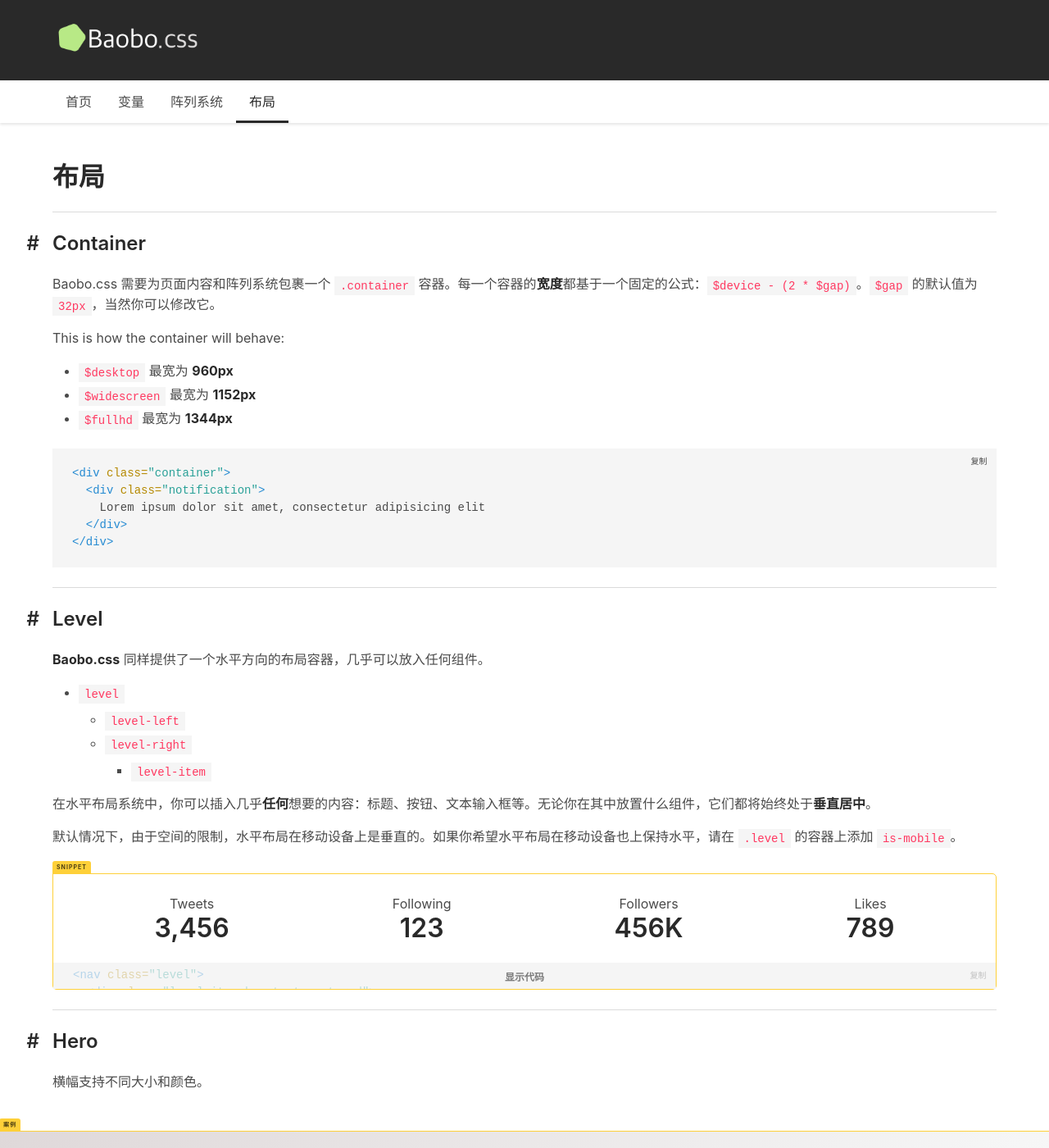
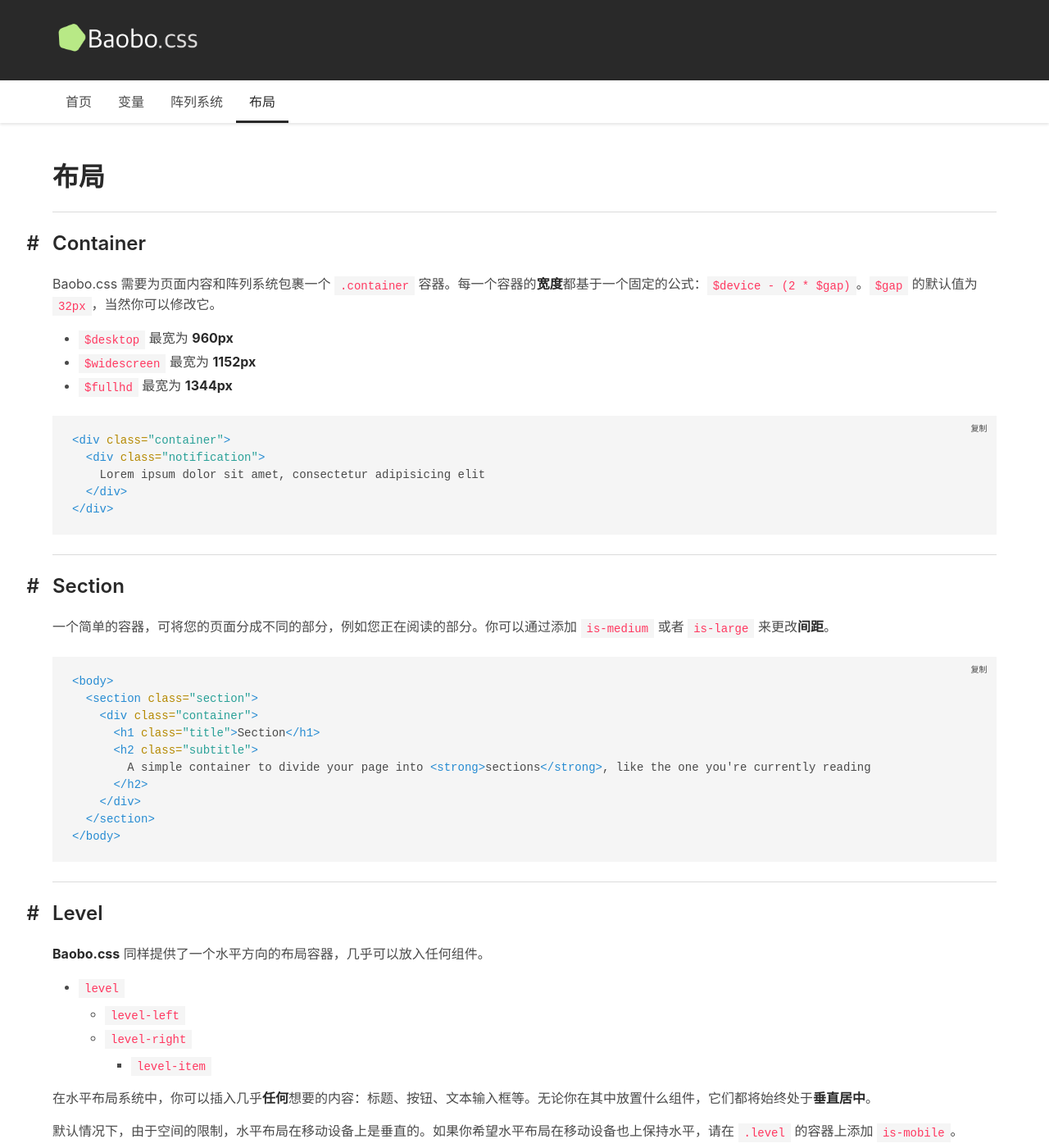
Before and after one commit to BaoboHealth/baobo.css, a Jekyll site: the page built from docs/layout.html, in a window 1280 px wide and 1400 px high. Shown: the whole window at 82% size. Built offline with Jekyll 4.4.1, drawn with Linux system fonts in a browser that asks for light colours.

Commit message:
添加文本容器文档内容

```diff
--- a/docs/layout.html
+++ b/docs/layout.html
@@ -11,6 +11,19 @@ doc-subtab: layout
     Lorem ipsum dolor sit amet, consectetur adipisicing elit
   </div>
 </div>
+{% endcapture %}
+
+{% capture section_example %}
+<body>
+  <section class="section">
+    <div class="container">
+      <h1 class="title">Section</h1>
+      <h2 class="subtitle">
+        A simple container to divide your page into <strong>sections</strong>, like the one you're currently reading
+      </h2>
+    </div>
+  </section>
+</body>
 {% endcapture %}
 
 {% capture nav_example %}
@@ -72,7 +85,6 @@ doc-subtab: layout
         Baobo.css 需要为页面内容和阵列系统包裹一个 <code>.container</code> 容器。每一个容器的<strong>宽度</strong>都基于一个固定的公式：<code>$device - (2 * $gap)</code>。<code>$gap</code> 的默认值为 <code>
         32px</code>，当然你可以修改它。
       </p>
-      <p>This is how the container will behave:</p>
       <ul>
         <li><code>$desktop</code> 最宽为 <strong>960px</strong></li>
         <li><code>$widescreen</code> 最宽为 <strong>1152px</strong></li>
@@ -81,6 +93,16 @@ doc-subtab: layout
     </div>
 
     {% highlight html %}{{container_example}}{% endhighlight %}
+
+    {% include anchor.html name="Section" %}
+
+    <div class="content">
+      <p>
+        一个简单的容器，可将您的页面分成不同的部分，例如您正在阅读的部分。你可以通过添加 <code>is-medium</code> 或者 <code>is-large</code> 来更改<strong>间距</strong>。
+      </p>
+    </div>
+
+    {% highlight html %}{{section_example}}{% endhighlight %}
 
     {% include anchor.html name="Level" %}
 
```
